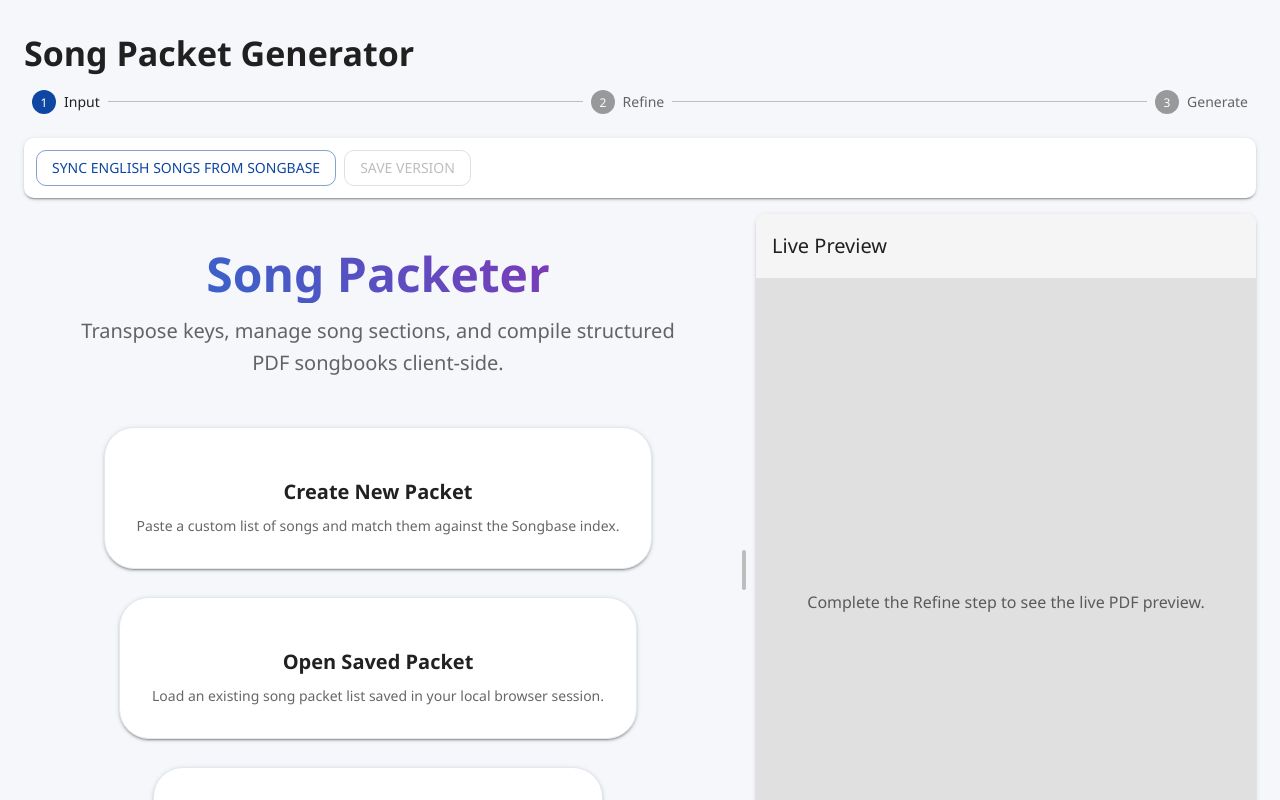
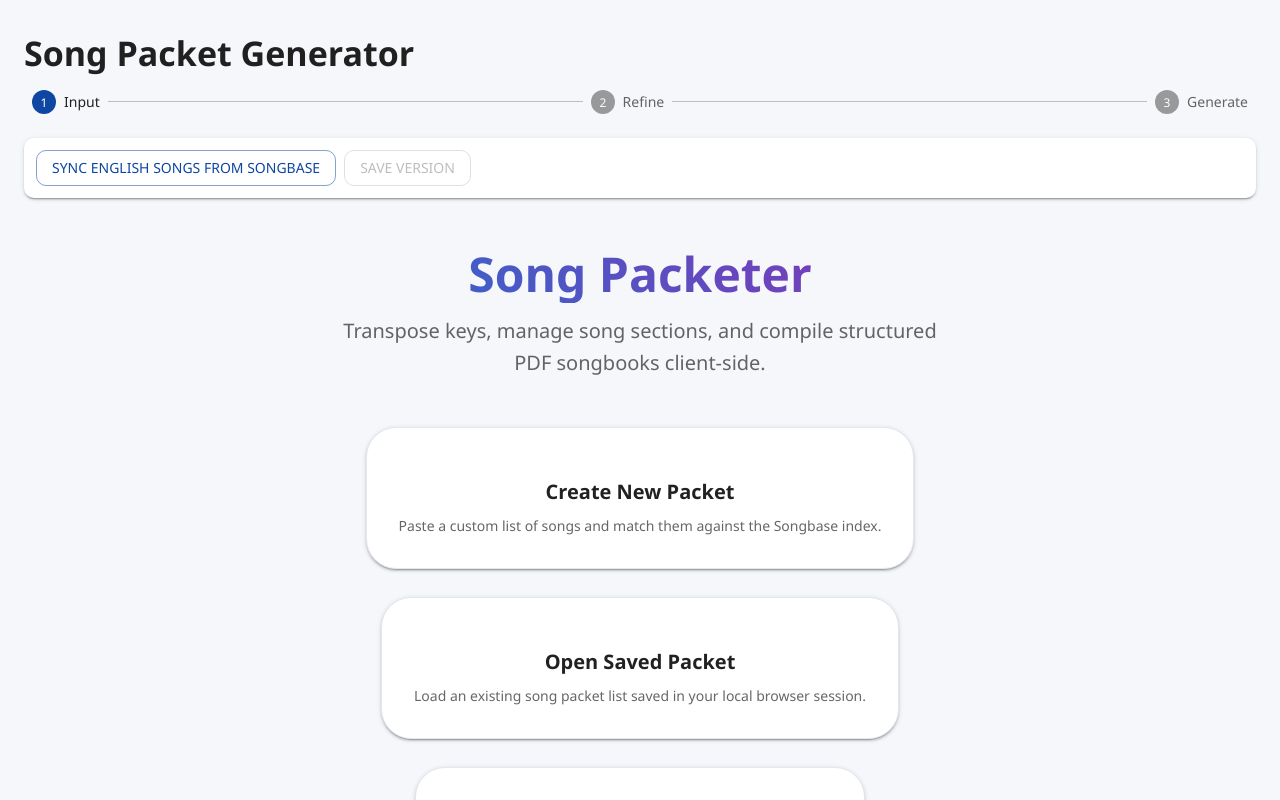
Before and after one commit to Phantasmiic/songpacketer, a React (Vite) app in the folder frontend/: page / in a window 1280 px wide. Shown: the top 800 px of the page. Built offline with nearby package versions, Linux system fonts and the light colour scheme; some icons are missing.

Commit message:
ui: hide PDF preview sidebar in Step 0 (landing page) for full-width layout

```diff
--- a/frontend/src/App.jsx
+++ b/frontend/src/App.jsx
@@ -1409,12 +1409,14 @@ function App() {
           />
         )}
         </Box>
+        {step > 0 && activePacket ? (
           <Box sx={{ display: { xs: 'none', lg: 'contents' } }}>
             <ResizeHandle onMouseDown={startResize} />
             <ResizableSidebarPanel width={sidebarWidth} isResizing={sidebarResizing}>
               <PdfPreviewSidebar previewUrl={previewPdfUrl} isGenerating={isGeneratingPreview} />
             </ResizableSidebarPanel>
           </Box>
+        ) : null}
       </Box>
 
       <Dialog open={saveDialogOpen} onClose={() => setSaveDialogOpen(false)} fullWidth maxWidth="sm">
```
Lines whose indentation alone changed are shown as unchanged.
